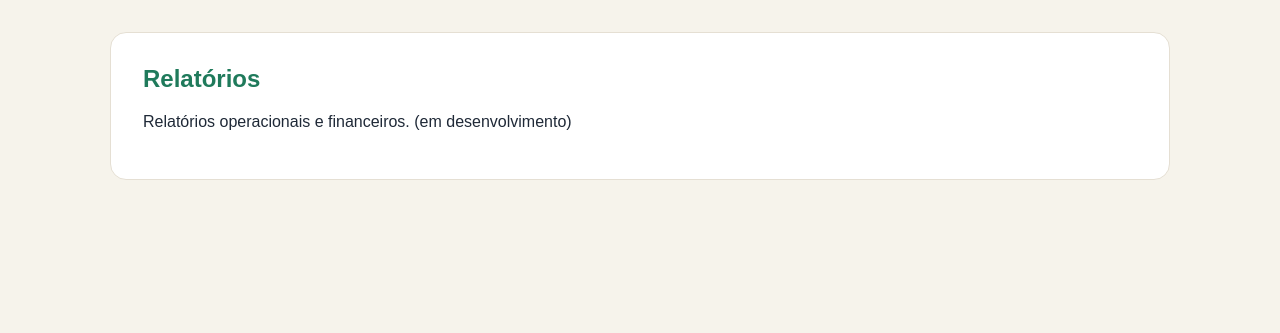
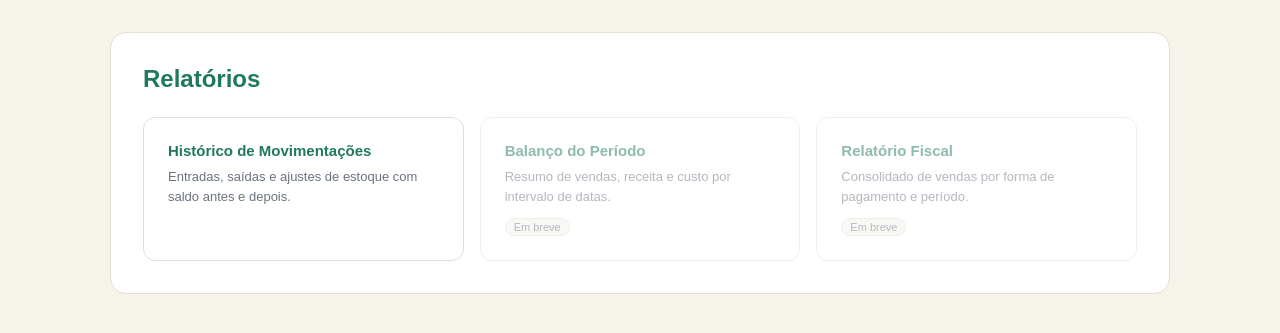
Before and after one commit to d3nislima/pi-cantina-escolar, a Django app: page /relatorios/ in a window 1280 px wide. Shown: the part 54-387 px from the top of the page. Run offline with Django 4.2, Linux system fonts and the light colour scheme.

Commit message:
feat: página hub de relatórios com cards

```diff
--- a/static/css/app.css
+++ b/static/css/app.css
@@ -589,3 +589,58 @@ body {
 .toggle-star-off {
   color: var(--muted);
 }
+/* === Relatórios Hub === */
+
+.relatorios-grid {
+  display: grid;
+  grid-template-columns: repeat(auto-fill, minmax(260px, 1fr));
+  gap: 16px;
+  margin-top: 8px;
+}
+
+.relatorio-card {
+  display: flex;
+  flex-direction: column;
+  gap: 8px;
+  padding: 24px;
+  border: 1px solid var(--border);
+  border-radius: 12px;
+  background: var(--surface);
+  text-decoration: none;
+  color: var(--text);
+  transition: border-color 0.1s, background 0.1s;
+}
+
+a.relatorio-card:hover {
+  border-color: var(--accent);
+  background: var(--bg);
+}
+
+.relatorio-card-indisponivel {
+  opacity: 0.5;
+  cursor: default;
+}
+
+.relatorio-card-titulo {
+  font-size: 15px;
+  font-weight: 600;
+  color: var(--accent);
+}
+
+.relatorio-card-descricao {
+  font-size: 13px;
+  color: var(--muted);
+  line-height: 1.5;
+}
+
+.relatorio-badge {
+  display: inline-block;
+  margin-top: 4px;
+  padding: 2px 8px;
+  border-radius: 20px;
+  background: var(--bg);
+  border: 1px solid var(--border);
+  font-size: 11px;
+  color: var(--muted);
+  align-self: flex-start;
+}
--- a/templates/relatorios/relatorios_list.html
+++ b/templates/relatorios/relatorios_list.html
@@ -4,7 +4,29 @@
 
 {% block content %}
 <section class="dashboard">
-  <h1>Relatórios</h1>
-  <p>Relatórios operacionais e financeiros. (em desenvolvimento)</p>
+  <div class="page-header">
+    <h1>Relatórios</h1>
+  </div>
+
+  <div class="relatorios-grid">
+
+    <a href="{% url 'movimentacao-log' %}" class="relatorio-card">
+      <div class="relatorio-card-titulo">Histórico de Movimentações</div>
+      <div class="relatorio-card-descricao">Entradas, saídas e ajustes de estoque com saldo antes e depois.</div>
+    </a>
+
+    <div class="relatorio-card relatorio-card-indisponivel">
+      <div class="relatorio-card-titulo">Balanço do Período</div>
+      <div class="relatorio-card-descricao">Resumo de vendas, receita e custo por intervalo de datas.</div>
+      <span class="relatorio-badge">Em breve</span>
+    </div>
+
+    <div class="relatorio-card relatorio-card-indisponivel">
+      <div class="relatorio-card-titulo">Relatório Fiscal</div>
+      <div class="relatorio-card-descricao">Consolidado de vendas por forma de pagamento e período.</div>
+      <span class="relatorio-badge">Em breve</span>
+    </div>
+
+  </div>
 </section>
 {% endblock %}
```
